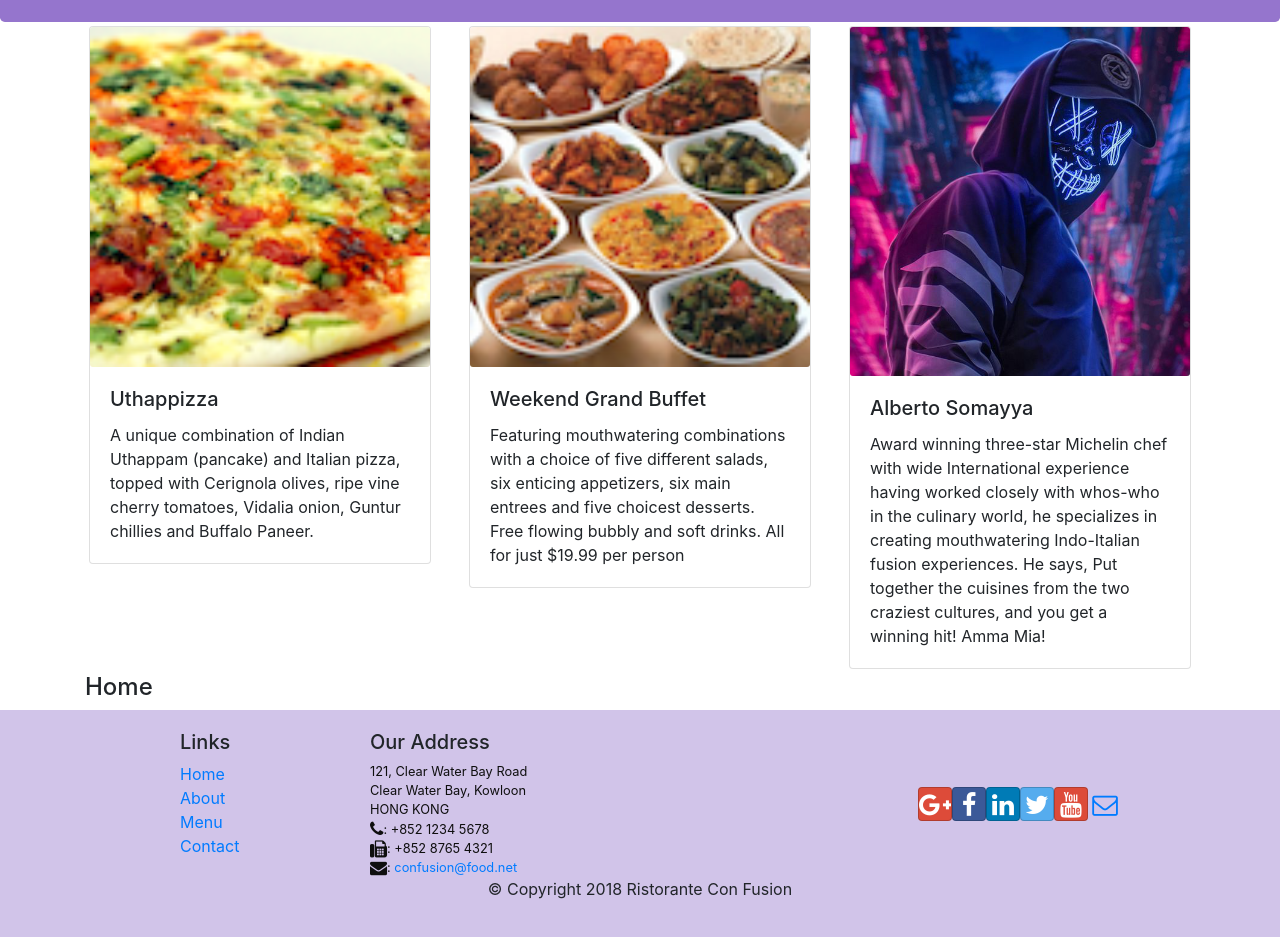
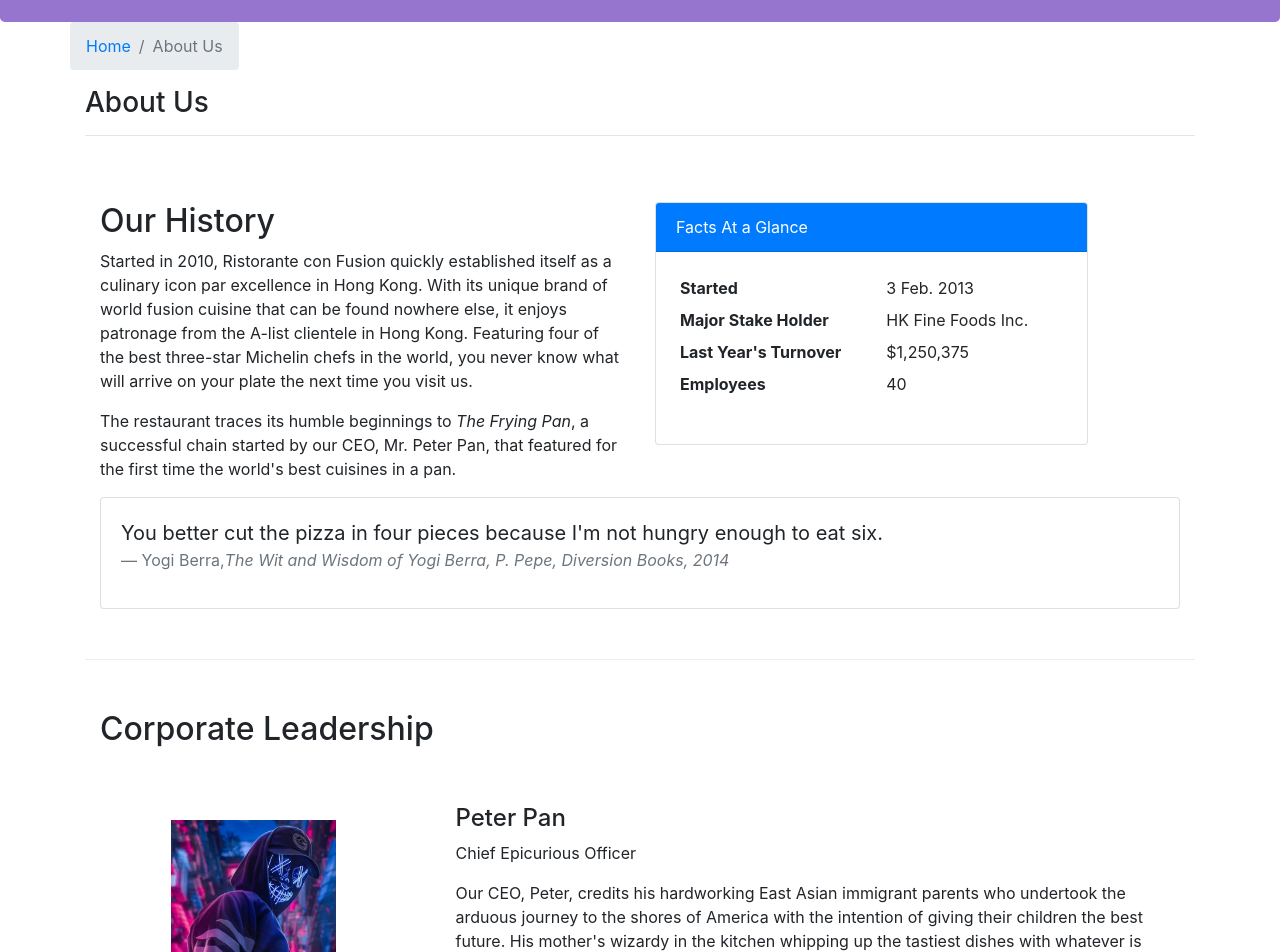
Before and after one commit to hardikshah197/RestaurantApp, a React (Create React App) app: page /aboutus in a window 1280 px wide. Before the commit this address led to /home. Shown: the part 320-1272 px from the top of the page. Built offline with nearby package versions, Linux system fonts and the light colour scheme.

Commit message:
About Component

```diff
--- /dev/null
+++ b/src/components/AboutComponent.js
@@ -0,0 +1,88 @@
+import React from 'react';
+import { Breadcrumb, BreadcrumbItem, Card, CardBody, CardHeader, Media } from 'reactstrap';
+import { Link } from 'react-router-dom';
+
+function About(props) {
+
+    const leaders = props.leaders.map((leader) => {
+        return (
+            <div key={leader.id} className="col-12 mt-5">
+                <Media tag="li">
+                    <div class="w-25 p-3">
+                        <img width="75%" src={leader.image} alt={leader.name} />
+                    </div>
+                    <Media body className="ml-5">
+                        <Media heading>{leader.name}</Media>
+                        <p>{leader.designation}</p>
+                        <p>{leader.description}</p>
+                    </Media>
+                </Media>
+            </div>
+        );
+    });
+
+    return(
+        <div className="container">
+            <div className="row">
+                <Breadcrumb>
+                    <BreadcrumbItem><Link to="/home">Home</Link></BreadcrumbItem>
+                    <BreadcrumbItem active>About Us</BreadcrumbItem>
+                </Breadcrumb>
+                <div className="col-12">
+                    <h3>About Us</h3>
+                    <hr />
+                </div>
+            </div>
+            <div className="row row-content">
+                <div className="col-12 col-md-6">
+                    <h2>Our History</h2>
+                    <p>Started in 2010, Ristorante con Fusion quickly established itself as a culinary icon par excellence in Hong Kong. With its unique brand of world fusion cuisine that can be found nowhere else, it enjoys patronage from the A-list clientele in Hong Kong.  Featuring four of the best three-star Michelin chefs in the world, you never know what will arrive on your plate the next time you visit us.</p>
+                    <p>The restaurant traces its humble beginnings to <em>The Frying Pan</em>, a successful chain started by our CEO, Mr. Peter Pan, that featured for the first time the world's best cuisines in a pan.</p>
+                </div>
+                <div className="col-12 col-md-5">
+                    <Card>
+                        <CardHeader className="bg-primary text-white">Facts At a Glance</CardHeader>
+                        <CardBody>
+                            <dl className="row p-1">
+                                <dt className="col-6">Started</dt>
+                                <dd className="col-6">3 Feb. 2013</dd>
+                                <dt className="col-6">Major Stake Holder</dt>
+                                <dd className="col-6">HK Fine Foods Inc.</dd>
+                                <dt className="col-6">Last Year's Turnover</dt>
+                                <dd className="col-6">$1,250,375</dd>
+                                <dt className="col-6">Employees</dt>
+                                <dd className="col-6">40</dd>
+                            </dl>
+                        </CardBody>
+                    </Card>
+                </div>
+                <div className="col-12">
+                    <Card>
+                        <CardBody className="bg-faded">
+                            <blockquote className="blockquote">
+                                <p className="mb-0">You better cut the pizza in four pieces because
+                                    I'm not hungry enough to eat six.</p>
+                                <footer className="blockquote-footer">Yogi Berra,
+                                <cite title="Source Title">The Wit and Wisdom of Yogi Berra,
+                                    P. Pepe, Diversion Books, 2014</cite>
+                                </footer>
+                            </blockquote>
+                        </CardBody>
+                    </Card>
+                </div>
+            </div>
+            <div className="row row-content">
+                <div className="col-12">
+                    <h2>Corporate Leadership</h2>
+                </div>
+                <div className="col-12">
+                    <Media list>
+                        {leaders}
+                    </Media>
+                </div>
+            </div>
+        </div>
+    );
+}
+
+export default About;
--- a/src/components/MainComponent.js
+++ b/src/components/MainComponent.js
@@ -1,5 +1,6 @@
 import React, { Component } from 'react';
 import Home from './HomeComponent';
+import About from './AboutComponent';
 import Menu from './MenuComp';
 import Contact from './ContactComponent';
 import DishDetail from './DishdetailComponent';
@@ -49,6 +50,7 @@
       <Header />
         <Switch>
           <Route path="/home" component={HomePage} />
+          <Route path="/aboutus" component={() => <About leaders={this.state.leaders} />} />
           <Route exact path="/menu" component={() => <Menu dishes={this.state.dishes} />} />
           <Route path="/menu/:dishId" component={DishWithId} />
           <Route exact path="/contactus" component={Contact} />
--- a/src/components/MenuComp.js
+++ b/src/components/MenuComp.js
@@ -2,7 +2,7 @@
 import { Card, CardImg, CardImgOverlay, CardTitle, Breadcrumb, BreadcrumbItem } from 'reactstrap';
 import { Link } from 'react-router-dom';
 
-    function RenderMenuItem({dish, onClick}) {
+    function RenderMenuItem({dish}) {
         return(
             <Card>
                 <Link to={`/menu/${dish.id}`} >
```
